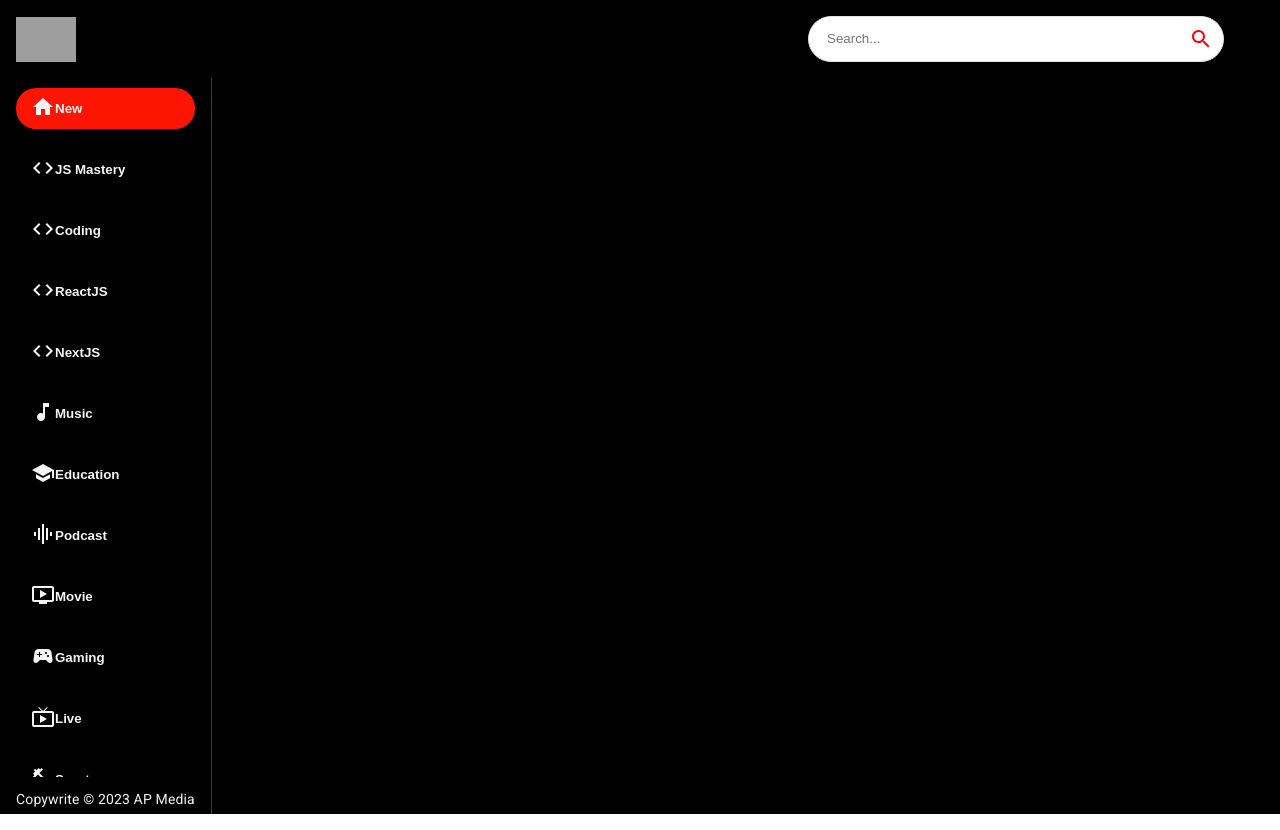
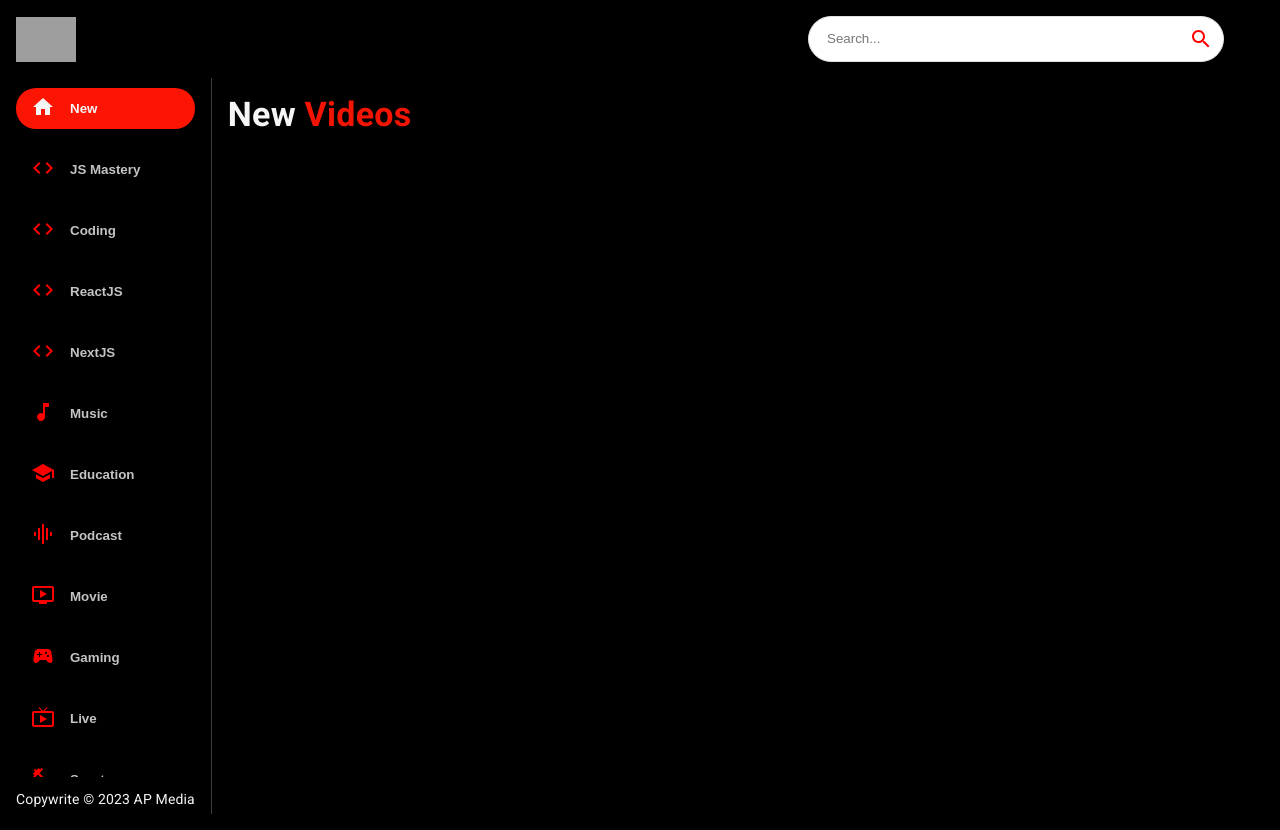
Before and after one commit to AlexParker82/youtube-clone, a React (Vite) app: page / in a window 1280 px wide. Built offline with nearby package versions, Linux system fonts and the light colour scheme; no server answers; grey boxes are pictures that could not be loaded.

Commit message:
setting up api call

```diff
--- a/src/components/Feed/Feed.jsx
+++ b/src/components/Feed/Feed.jsx
@@ -1,8 +1,16 @@
 import React, { useState, useEffect } from "react";
 import { Box, Stack, Typography } from "@mui/material";
 import Sidebar from "./Sidebar";
+import Videos from "./Videos";
+import videoSearchData from "../../utils/fetch";
 
 const Feed = () => {
+	const [selectedCategory, setSelectedCategory] = useState("New");
+
+	useEffect(() => {
+		videoSearchData(`search?part=snippet&q=${selectedCategory}`);
+	}, [selectedCategory]);
+
 	return (
 		<Stack direction={{ sm: "column", md: "row" }}>
 			<Box
@@ -12,7 +20,10 @@ const Feed = () => {
 					px: { sx: 0, md: 2 },
 				}}
 			>
-				<Sidebar />
+				<Sidebar
+					selectedCategory={selectedCategory}
+					setSelectedCategory={setSelectedCategory}
+				/>
 				<Typography
 					color="whitesmoke"
 					mt={1.5}
@@ -22,6 +33,20 @@ const Feed = () => {
 					Copywrite © 2023 AP Media
 				</Typography>
 			</Box>
+			<Box
+				p={2}
+				sx={{ overflowY: "auto", height: "90vh", flex: 2 }}
+			>
+				<Typography
+					variant="h4"
+					fontWeight="bold"
+					mb={2}
+					color="whitesmoke"
+				>
+					{selectedCategory} <span style={{ color: "#F31503" }}>Videos</span>
+				</Typography>
+				<Videos videos={[]} />
+			</Box>
 		</Stack>
 	);
 };
--- a/src/components/Feed/Sidebar.jsx
+++ b/src/components/Feed/Sidebar.jsx
@@ -1,11 +1,9 @@
-import React, { useState } from "react";
+import React from "react";
 import { Stack } from "@mui/material";
 
 import { categories } from "../../utils/constants";
 
-const Sidebar = () => {
-	const [selectedCategory, setSelectedCategory] = useState("New");
-
+const Sidebar = ({ selectedCategory, setSelectedCategory }) => {
 	return (
 		<Stack
 			direction={{ sx: "row", md: "column" }}
@@ -24,8 +22,22 @@ const Sidebar = () => {
 							setSelectedCategory(category.name);
 						}}
 					>
-						<span>{category.icon}</span>
-						<span>{category.name}</span>
+						<span
+							style={{
+								color:
+									category.name === selectedCategory ? "whitesmoke" : "red",
+								marginRight: "15px",
+							}}
+						>
+							{category.icon}
+						</span>
+						<span
+							style={{
+								opacity: category.name === selectedCategory ? "1" : "0.8",
+							}}
+						>
+							{category.name}
+						</span>
 					</button>
 				);
 			})}
--- /dev/null
+++ b/src/components/Feed/Videos.jsx
@@ -0,0 +1,14 @@
+import React from "react";
+import { Stack, Box } from "@mui/material";
+
+const Videos = () => {
+	return (
+		<Stack
+			direction="row"
+			gap={2}
+			flexWrap="wrap"
+		></Stack>
+	);
+};
+
+export default Videos;
--- /dev/null
+++ b/src/utils/fetch.js
@@ -0,0 +1,27 @@
+import axios from 'axios';
+
+const BASE_URL = 'https://youtube-v31.p.rapidapi.com';
+
+const options = {
+  params: {
+    maxResults: '50',
+    order: 'date'
+  },
+  headers: {
+    'X-RapidAPI-Key': import.meta.env.VITE_API_KEY,
+    'X-RapidAPI-Host': 'youtube-v31.p.rapidapi.com'
+  }
+};
+
+const videoSearchData = async (url) => {
+  try {
+    const { data } = await axios.get(`${BASE_URL}/${url}`, options);
+    console.log(data);
+    return data;
+  } catch (error) {
+    console.error(error);
+  }
+}
+
+
+export default videoSearchData;
```
